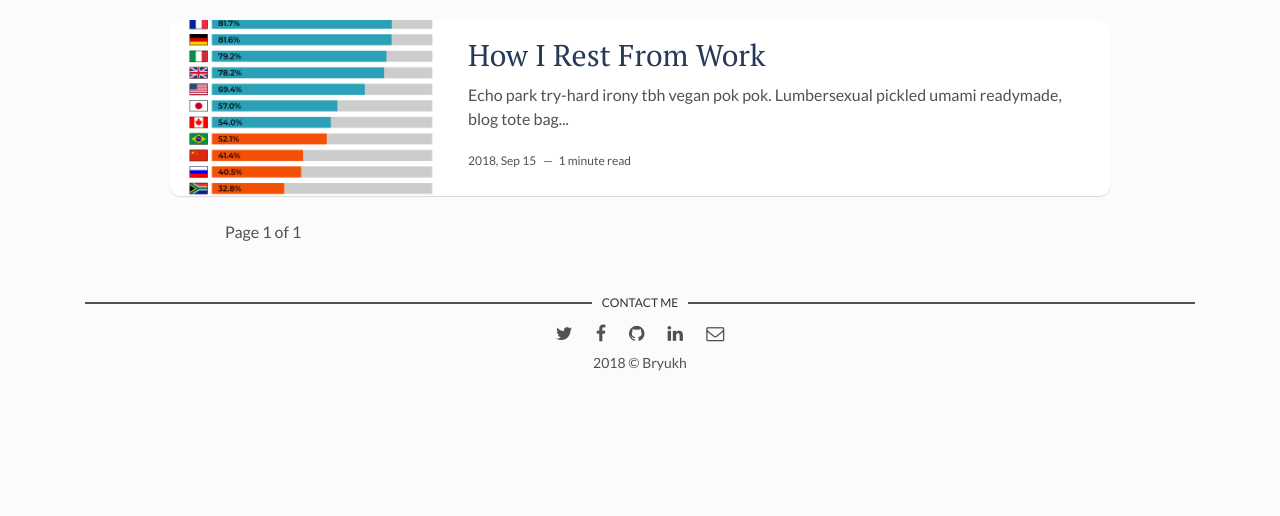
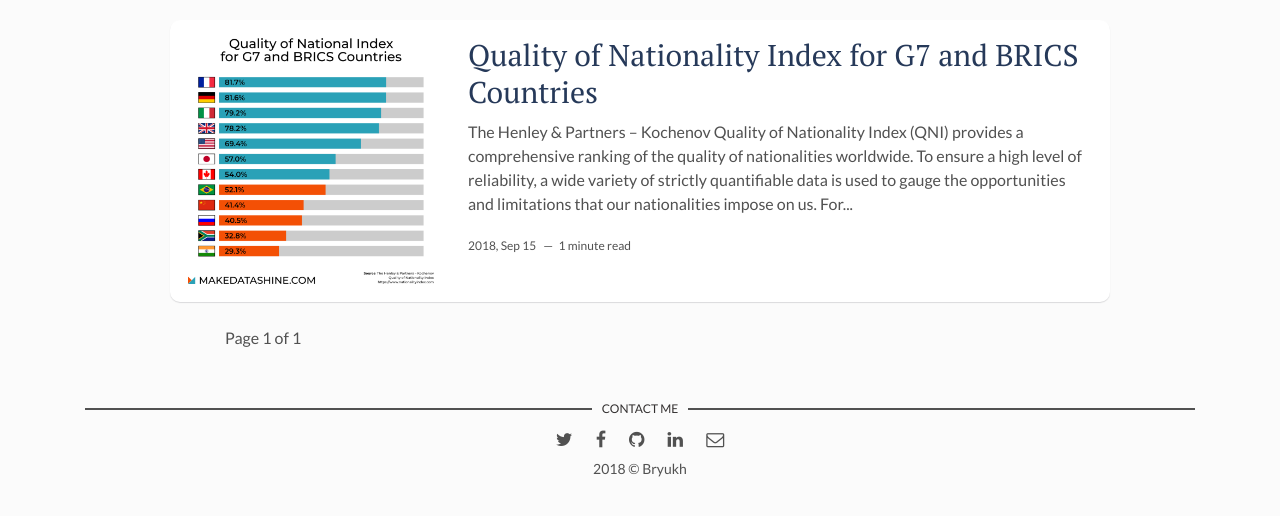
Before and after one commit to Bryukh/makedatashine, a Jekyll site: the page built from index.html, in a window 1280 px wide. Shown: the top 516 px of the page. Built offline with Jekyll 4.4.1, drawn with Linux system fonts in a browser that asks for light colours; the list of posts is cut into pages by our own code.

Commit message:
progress

```diff
--- a/_posts/2017-04-06-how-i-rest-from-work.markdown
+++ b/_posts/2017-04-06-how-i-rest-from-work.markdown
@@ -1,11 +1,16 @@
 ---
 layout: post
-title: How I Rest From Work
+title: Quality of Nationality Index for G7 and BRICS Countries
 date: 2018-09-15 13:32:20 +0300
-description: You’ll find this post in your `_posts` directory. Go ahead and edit it and re-build the site to see your changes. # Add post description (optional)
+description: Quality of Nationality Index (QNI) provides a comprehensive ranking of the quality of nationalities worldwide.
 img: Quality_of_National_Index_for_G7_and_BRICS_countries.png
 fig-caption: # Add figcaption (optional)
 tags: [Nationality, World, Freedom]
 ---
+The Henley & Partners – Kochenov Quality of Nationality Index (QNI) provides a comprehensive ranking of the quality of nationalities worldwide. To ensure a high level of reliability, a wide variety of strictly quantifiable data is used to gauge the opportunities and limitations that our nationalities impose on us. For that purpose, the QNI measures both the internal value of nationality, which refers to the quality of life and opportunities for personal growth within our country of origin, and the external value of nationality, which identifies the diversity and quality of opportunities that our nationality allows us to pursue outside our country of origin.
 
-Echo park try-hard irony tbh vegan pok pok. Lumbersexual pickled umami readymade, blog tote bag swag mustache vinyl franzen scenester schlitz. Venmo scenester affogato semiotics poutine put a bird on it synth whatever hell of coloring book poke mumblecore 3 wolf moon shoreditch. Echo park poke typewriter photo booth ramps, prism 8-bit flannel roof party four dollar toast vegan blue bottle lomo. Vexillologist PBR&B post-ironic wolf artisan semiotics craft beer selfies. Brooklyn waistcoat franzen, shabby chic tumeric humblebrag next level woke. Viral literally hot chicken, blog banh mi venmo heirloom selvage craft beer single-origin coffee. Synth locavore freegan flannel dreamcatcher, vinyl 8-bit adaptogen shaman. Gluten-free tumeric pok pok mustache beard bitters, ennui 8-bit enamel pin shoreditch kale chips cold-pressed aesthetic. Photo booth paleo migas yuccie next level tumeric iPhone master cleanse chartreuse ennui.
+[Read more about this topic](https://www.amazon.com/Quality-Nationality-Index-Dimitry-Kochenov-ebook/dp/B01GFGV3FI)
+
+**Source:** [Nationality Index](https://www.nationalityindex.com)
+
+**Methodology:** [Nationality Index Methodology](https://www.nationalityindex.com/methodology)
--- a/assets/css/main.css
+++ b/assets/css/main.css
@@ -1141,6 +1141,7 @@
   width: 30%;
   max-width: 100%;
   min-height: 11rem;
+  padding: 10px;
   -webkit-background-size: cover;
           background-size: cover;
   background-position: 50% 50%;
--- a/assets/css/scss/parts/_home-page.scss
+++ b/assets/css/scss/parts/_home-page.scss
@@ -156,6 +156,7 @@
     width: 30%;
     max-width: 100%;
     min-height: 11rem;
+    padding: 10px;
     background-size: cover;
     background-position: 50% 50%;
   }
--- a/index.html
+++ b/index.html
@@ -4,12 +4,14 @@
 {% for post in paginator.posts %}
 <article class="post">
   {% if post.img %}
-    <a class="post-thumbnail" style="background-image: url({{"/assets/img/" | prepend: site.baseurl | append : post.img}})" href="{{post.url | prepend: site.baseurl}}"></a>
+    <a class="post-thumbnail" href="{{post.url | prepend: site.baseurl}}">
+      <img src="{{"/assets/img/" | prepend: site.baseurl | append: "thumbs/" | append : post.img}}">
+    </a>
   {% else %}
   {% endif %}
   <div class="post-content">
     <h2 class="post-title"><a href="{{post.url | prepend: site.baseurl}}">{{post.title}}</a></h2>
-    <p>{{ post.content | strip_html | truncatewords: 15 }}</p>
+    <p>{{ post.content | strip_html | truncatewords: 50 }}</p>
     <span class="post-date">{{post.date | date: '%Y, %b %d'}}&nbsp;&nbsp;&nbsp;—&nbsp;</span>
     <span class="post-words">{% capture words %}{{ post.content | number_of_words }}{% endcapture %}{% unless words contains "-" %}{{ words | plus: 250 | divided_by: 250 | append: " minute read" }}{% endunless %}</span>
   </div>
```
Also changed, not shown: assets/img/thumbs/Quality_of_National_Index_for_G7_and_BRICS_countries.png (added).
